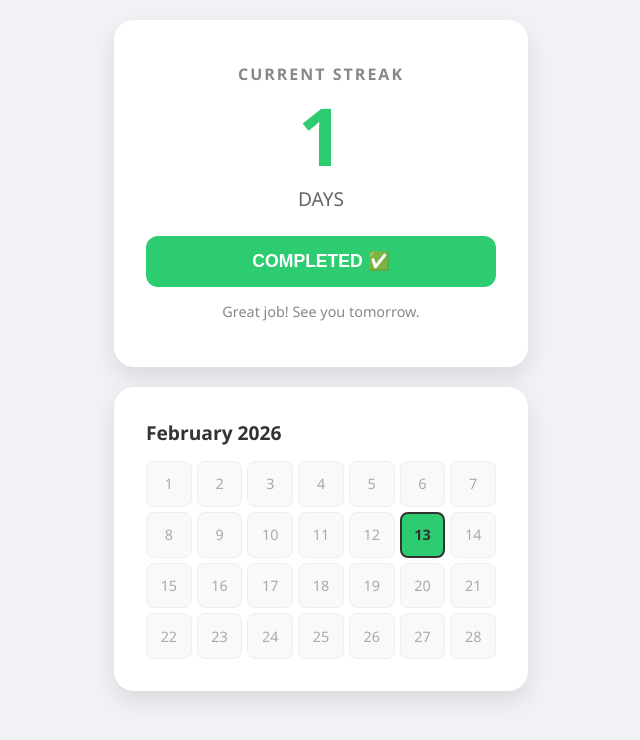
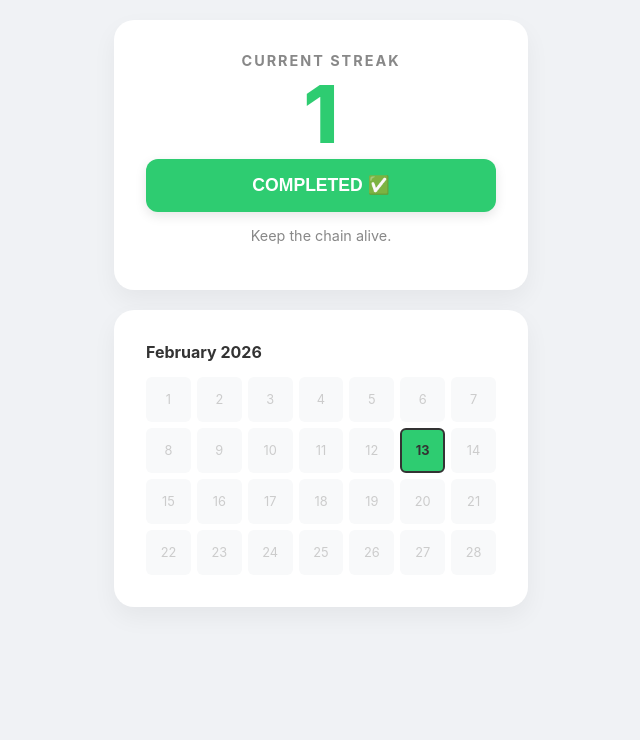
Before and after one commit to Ujjwal-Kumar-29/Exercise-Tracker, a plain HTML site: page index.html in a window 1280 px wide. Both pictures are taken after a click on the button "I DID IT TODAY". Shown: the whole page, without its empty margins (319-959 px from the left). Drawn offline with Linux system fonts and the light colour scheme.

Commit message:
index.html

```diff
--- a/index.html
+++ b/index.html
@@ -3,18 +3,17 @@
 <head>
     <meta charset="UTF-8">
     <meta name="viewport" content="width=device-width, initial-scale=1.0">
-    <title>Atomic Habits Tracker</title>
+    <title>My Habit Tracker</title>
     <style>
         :root {
-            --primary: #2ecc71; /* Green */
-            --danger: #e74c3c;  /* Red */
+            --primary: #2ecc71;
             --bg: #f0f2f5;
             --card: #ffffff;
             --text: #333;
         }
 
         body {
-            font-family: 'Segoe UI', Tahoma, Geneva, Verdana, sans-serif;
+            font-family: -apple-system, BlinkMacSystemFont, "Segoe UI", Roboto, Helvetica, Arial, sans-serif;
             background-color: var(--bg);
             display: flex;
             flex-direction: column;
@@ -23,217 +22,182 @@
             margin: 0;
             padding: 20px;
             color: var(--text);
+            overflow-x: hidden;
         }
 
         .container {
             background: var(--card);
             padding: 2rem;
             border-radius: 20px;
-            box-shadow: 0 10px 25px rgba(0,0,0,0.1);
+            box-shadow: 0 10px 25px rgba(0,0,0,0.05);
             text-align: center;
             width: 100%;
             max-width: 350px;
             margin-bottom: 20px;
+            position: relative;
+            z-index: 10;
         }
 
-        /* Streak Section */
-        h1 { font-size: 1rem; color: #888; margin-bottom: 0; text-transform: uppercase; letter-spacing: 2px; }
+        h1 { font-size: 0.9rem; color: #888; text-transform: uppercase; letter-spacing: 2px; margin: 0; }
+
         .streak-number {
             font-size: 5rem;
             font-weight: 800;
             color: var(--primary);
-            margin: 10px 0;
+            margin: 5px 0;
             line-height: 1;
         }
-        .streak-label { font-size: 1.2rem; margin-bottom: 1.5rem; color: #666; }
 
         button {
-            background-color: #333;
+            background-color: #222;
             color: white;
             border: none;
-            padding: 15px;
+            padding: 16px;
             font-size: 1.1rem;
             font-weight: bold;
             border-radius: 12px;
             cursor: pointer;
             width: 100%;
-            transition: transform 0.1s ease, background-color 0.2s;
+            transition: transform 0.1s ease;
+            box-shadow: 0 4px 12px rgba(0,0,0,0.1);
         }
-        button:active { transform: scale(0.98); }
-        button:disabled { background-color: var(--primary); cursor: default; }
+        button:active { transform: scale(0.96); }
+        button:disabled { background-color: var(--primary); cursor: default; transform: none; }
 
-        /* Calendar Section */
-        .calendar-header {
-            font-weight: bold;
-            margin-bottom: 15px;
-            text-align: left;
-            font-size: 1.2rem;
-        }
-
-        .calendar-grid {
-            display: grid;
-            grid-template-columns: repeat(7, 1fr);
-            gap: 5px;
-        }
-
+        /* Calendar Styles */
+        .calendar-header { font-weight: bold; margin-bottom: 15px; text-align: left; }
+        .calendar-grid { display: grid; grid-template-columns: repeat(7, 1fr); gap: 6px; }
         .day {
             aspect-ratio: 1;
-            display: flex;
-            align-items: center;
-            justify-content: center;
-            border-radius: 8px;
-            font-size: 0.9rem;
-            background-color: #f8f9fa;
-            color: #aaa;
-            border: 1px solid #eee;
+            display: flex; align-items: center; justify-content: center;
+            border-radius: 6px; font-size: 0.8rem;
+            background-color: #f8f9fa; color: #ccc;
         }
+        .day.success { background-color: var(--primary); color: white; }
+        .day.today { border: 2px solid #333; color: #333; font-weight: bold; }
 
-        /* Status Classes */
-        .day.success { background-color: var(--primary); color: white; border-color: var(--primary); }
-        .day.missed { background-color: var(--danger); color: white; border-color: var(--danger); }
-        .day.today { border: 2px solid #333; color: #333; font-weight: bold; }
-        .day.empty { background: transparent; border: none; }
-
+        /* Canvas for Confetti */
+        #confetti-canvas {
+            position: fixed; top: 0; left: 0; width: 100%; height: 100%;
+            pointer-events: none; z-index: 999;
+        }
     </style>
 </head>
 <body>
 
+    <canvas id="confetti-canvas"></canvas>
+
     <div class="container">
         <h1>Current Streak</h1>
         <div id="streakDisplay" class="streak-number">0</div>
-        <div class="streak-label">DAYS</div>
-
         <button id="checkInBtn" onclick="logWorkout()">I DID IT TODAY</button>
-        <p id="message" style="margin-top: 15px; color: #888; font-size: 0.9rem;">Don't break the chain.</p>
+        <p id="message" style="margin-top: 15px; color: #888; font-size: 0.9rem;">Keep the chain alive.</p>
     </div>
 
     <div class="container">
         <div class="calendar-header" id="monthName">Month</div>
-        <div class="calendar-grid" id="calendarGrid">
-            </div>
+        <div class="calendar-grid" id="calendarGrid"></div>
     </div>
 
 <script>
-    // --- DATA MANAGEMENT ---
-    const STORAGE_KEY = 'habit_logs';
-    // Data structure: { "2023-10-27": "success", "2023-10-26": "missed" }
-    let logs = JSON.parse(localStorage.getItem(STORAGE_KEY) || '{}');
+    // --- CONFETTI ENGINE ---
+    const canvas = document.getElementById('confetti-canvas');
+    const ctx = canvas.getContext('2d');
+    canvas.width = window.innerWidth;
+    canvas.height = window.innerHeight;
+    let particles = [];
 
-    // Config
-    const today = new Date();
-    const currentYear = today.getFullYear();
-    const currentMonth = today.getMonth(); // 0-11
-
-    // --- DOM ELEMENTS ---
-    const btn = document.getElementById('checkInBtn');
-    const streakDisplay = document.getElementById('streakDisplay');
-    const msg = document.getElementById('message');
-    const grid = document.getElementById('calendarGrid');
-
-    // --- CORE LOGIC ---
-
-    function getFormattedDate(dateObj) {
-        // Returns "YYYY-MM-DD" local time
-        const offset = dateObj.getTimezoneOffset();
-        const localDate = new Date(dateObj.getTime() - (offset*60*1000));
-        return localDate.toISOString().split('T')[0];
+    function fireConfetti() {
+        const colors = ['#2ecc71', '#3498db', '#e74c3c', '#f1c40f', '#9b59b6'];
+        for (let i = 0; i < 100; i++) {
+            particles.push({
+                x: window.innerWidth / 2,
+                y: window.innerHeight / 2,
+                r: Math.random() * 6 + 2,
+                dx: Math.random() * 10 - 5,
+                dy: Math.random() * 10 - 5,
+                color: colors[Math.floor(Math.random() * colors.length)],
+                life: 100
+            });
+        }
+        animateConfetti();
     }
 
-    function calculateStreak() {
+    function animateConfetti() {
+        if (particles.length === 0) return;
+        ctx.clearRect(0, 0, canvas.width, canvas.height);
+        particles.forEach((p, index) => {
+            p.x += p.dx;
+            p.y += p.dy;
+            p.dy += 0.2; // gravity
+            p.life--;
+            ctx.fillStyle = p.color;
+            ctx.beginPath();
+            ctx.arc(p.x, p.y, p.r, 0, Math.PI * 2);
+            ctx.fill();
+            if (p.life <= 0) particles.splice(index, 1);
+        });
+        requestAnimationFrame(animateConfetti);
+    }
+
+    // --- TRACKER LOGIC ---
+    const STORAGE_KEY = 'habit_logs';
+    let logs = JSON.parse(localStorage.getItem(STORAGE_KEY) || '{}');
+    const today = new Date();
+
+    function getFormattedDate(date) {
+        const offset = date.getTimezoneOffset();
+        return new Date(date.getTime() - (offset*60*1000)).toISOString().split('T')[0];
+    }
+
+    function render() {
+        // Streak Calculation
         let streak = 0;
-        const d = new Date(); // start checking from today
-
-        // Check backwards
+        let d = new Date();
         while (true) {
             const dateStr = getFormattedDate(d);
-            if (logs[dateStr] === 'success') {
-                streak++;
-                d.setDate(d.getDate() - 1); // go back 1 day
-            } else if (dateStr === getFormattedDate(today) && !logs[dateStr]) {
-                // If today isn't logged yet, don't break streak, just ignore and check yesterday
-                d.setDate(d.getDate() - 1);
-            } else {
-                break; // streak broken
-            }
+            if (logs[dateStr] === 'success') { streak++; d.setDate(d.getDate() - 1); }
+            else if (dateStr === getFormattedDate(today) && !logs[dateStr]) { d.setDate(d.getDate() - 1); }
+            else break;
         }
-        streakDisplay.innerText = streak;
-    }
+        document.getElementById('streakDisplay').innerText = streak;
 
-    function renderCalendar() {
-        grid.innerHTML = ''; // clear grid
-
-        // Month Header
-        const monthNames = ["January", "February", "March", "April", "May", "June",
-            "July", "August", "September", "October", "November", "December"];
-        document.getElementById('monthName').innerText = `${monthNames[currentMonth]} ${currentYear}`;
-
-        // Days in month
-        const firstDay = new Date(currentYear, currentMonth, 1).getDay(); // 0 = Sun
-        const daysInMonth = new Date(currentYear, currentMonth + 1, 0).getDate();
-
-        // 1. Empty slots for days before the 1st
-        for (let i = 0; i < firstDay; i++) {
-            const div = document.createElement('div');
-            div.className = 'day empty';
-            grid.appendChild(div);
+        // Button State
+        if (logs[getFormattedDate(today)] === 'success') {
+            document.getElementById('checkInBtn').innerText = "COMPLETED ✅";
+            document.getElementById('checkInBtn').disabled = true;
         }
 
-        // 2. Actual Days
+        // Calendar Render
+        const grid = document.getElementById('calendarGrid');
+        grid.innerHTML = '';
+        const year = today.getFullYear(), month = today.getMonth();
+        document.getElementById('monthName').innerText = today.toLocaleString('default', { month: 'long', year: 'numeric' });
+
+        const firstDay = new Date(year, month, 1).getDay();
+        const daysInMonth = new Date(year, month + 1, 0).getDate();
+
+        for (let i = 0; i < firstDay; i++) grid.appendChild(document.createElement('div')); // spacers
+
         for (let day = 1; day <= daysInMonth; day++) {
             const div = document.createElement('div');
             div.className = 'day';
             div.innerText = day;
-
-            // Construct date key for this specific day
-            const dateObj = new Date(currentYear, currentMonth, day);
-            const dateStr = getFormattedDate(dateObj);
-            const todayStr = getFormattedDate(today);
-
-            // Add classes based on status
-            if (dateStr === todayStr) div.classList.add('today');
-
-            if (logs[dateStr] === 'success') {
-                div.classList.add('success');
-            } else if (dateObj < today && !logs[dateStr]) {
-                // If in the past and no log, mark as missed (optional visually)
-                // div.classList.add('missed'); // Uncomment if you want red dots for past missed days
-            }
-
+            const dateStr = getFormattedDate(new Date(year, month, day));
+            if (dateStr === getFormattedDate(today)) div.classList.add('today');
+            if (logs[dateStr] === 'success') div.classList.add('success');
             grid.appendChild(div);
         }
     }
 
     function logWorkout() {
-        const dateStr = getFormattedDate(today);
-        logs[dateStr] = 'success';
+        logs[getFormattedDate(today)] = 'success';
         localStorage.setItem(STORAGE_KEY, JSON.stringify(logs));
-
-        // Update UI
-        btn.disabled = true;
-        btn.innerText = "COMPLETED ✅";
-        msg.innerText = "Great job! See you tomorrow.";
-
-        calculateStreak();
-        renderCalendar();
+        render();
+        fireConfetti(); // Trigger the confetti!
     }
 
-    function init() {
-        const dateStr = getFormattedDate(today);
-
-        // Check if already done today
-        if (logs[dateStr] === 'success') {
-            btn.disabled = true;
-            btn.innerText = "COMPLETED ✅";
-            msg.innerText = "Come back tomorrow!";
-        }
-
-        calculateStreak();
-        renderCalendar();
-    }
-
-    // Start
-    init();
-
+    render(); // Initial Load
 </script>
 </body>
 </html>
```
